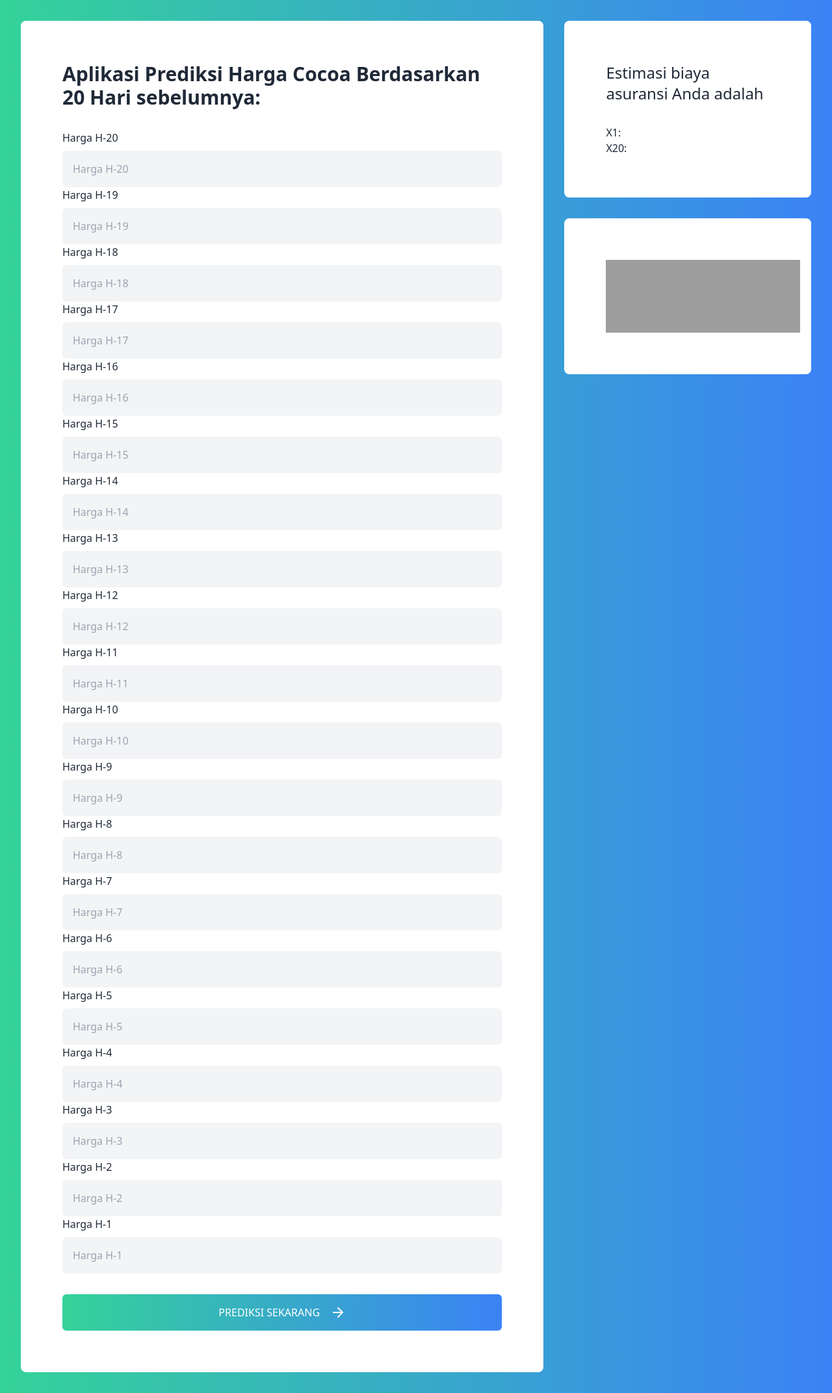
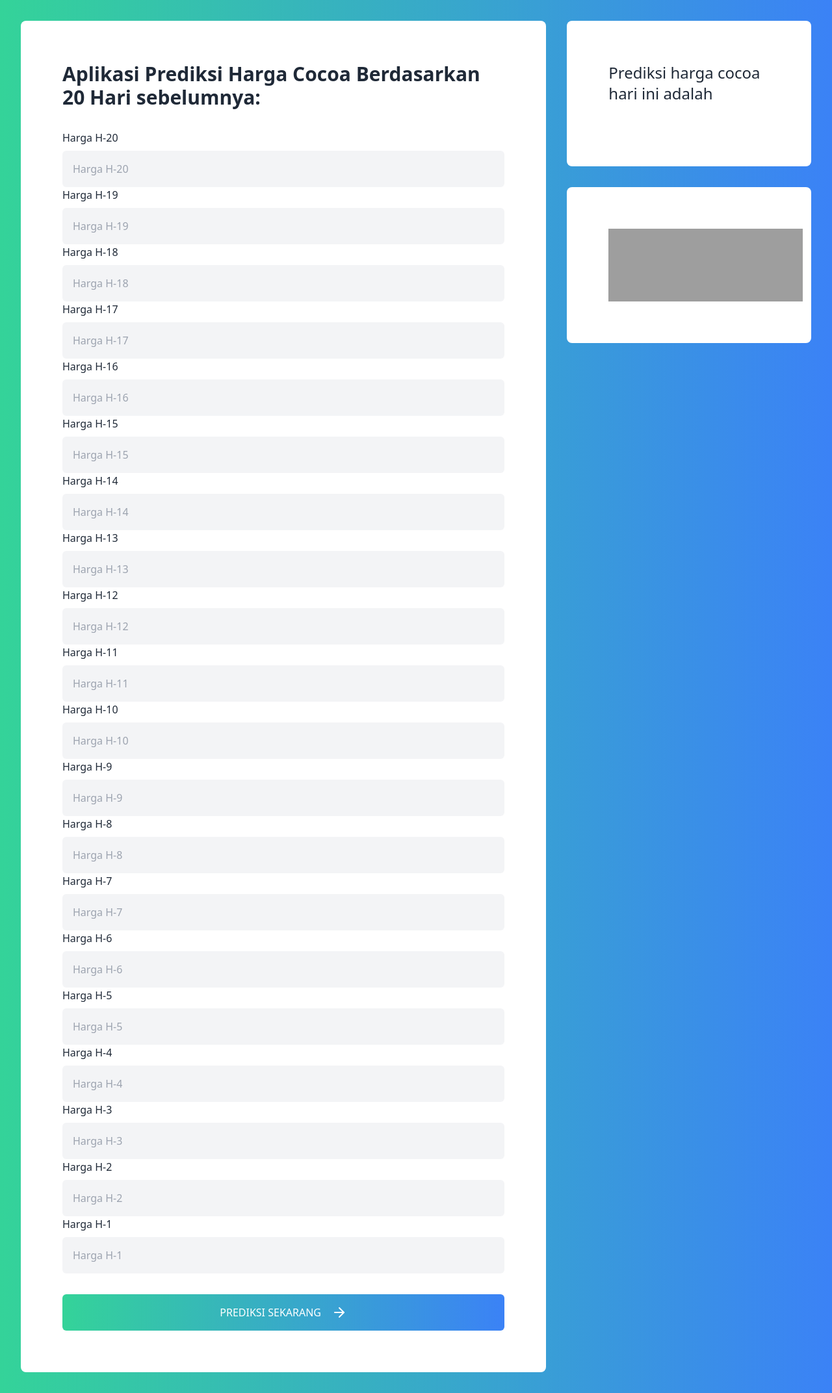
Before and after one commit to adityagum/prediksi-harga-cocoa, a Flask app: page / in a window 1280 px wide. Shown: the whole page at 65% size. Run offline with Flask 2, Linux system fonts and the light colour scheme; parts of the project's set-up code (start-up, migrations or seed data) failed here and were passed over; grey boxes are pictures that could not be loaded.

Commit message:
Update index.html

```diff
--- a/templates/index.html
+++ b/templates/index.html
@@ -251,13 +251,13 @@
         <section class="mt-8 h-full flex-auto rounded-lg md:mt-0 md:ml-8">
             <div class="bg-white p-16 rounded-lg">
                 <h1 class="text-2xl mb-8">
-                    Estimasi biaya asuransi Anda adalah
+                    Prediksi harga cocoa hari ini adalah
                 </h1>
                 <h2 class="text-5xl font-bold"> {{ result }}</h2>
                 {% if (result) != 0 %}
                 <div class="mt-8">
-                    <p>X1: {{ X1 }}</p>
-                    <p>X20: {{ X20 }}</p>
+                    <!-- <p>X1: {{ X1 }}</p>
+                    <p>X20: {{ X20 }}</p> -->
                 </div>
                 {% endif %}
             </div>
```
